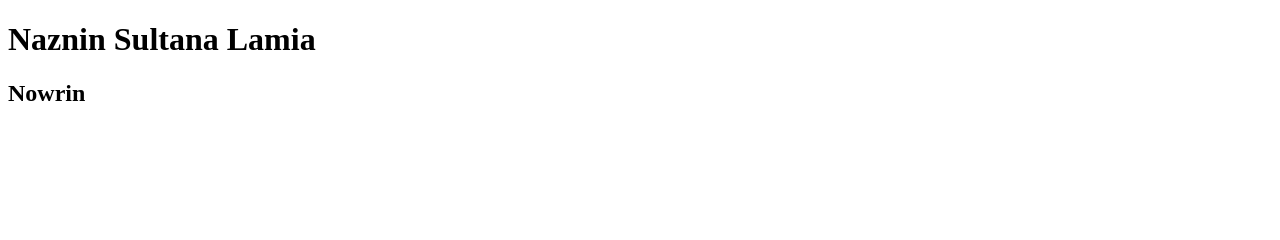
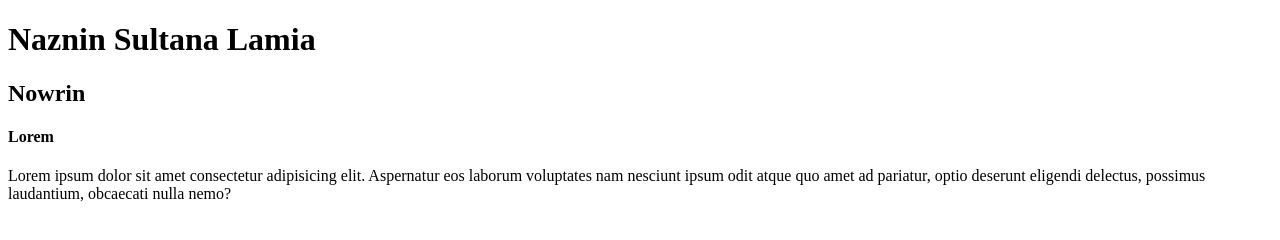
Before and after one commit to Nazninlami/my-second-repo, a plain HTML site: page index.html in a window 1280 px wide. Drawn offline with Linux system fonts and the light colour scheme.

Commit message:
added header

```diff
--- a/index.html
+++ b/index.html
@@ -9,5 +9,8 @@
 <body>
     <h1>Naznin Sultana Lamia</h1>
     <h2>Nowrin</h2>
+    <h4>Lorem</h4>
+    <p>Lorem ipsum dolor sit amet consectetur adipisicing elit. Aspernatur eos laborum voluptates nam nesciunt ipsum odit atque quo amet ad pariatur, optio deserunt eligendi delectus, possimus laudantium, obcaecati nulla nemo?</p>
+
 </body>
 </html>
```
